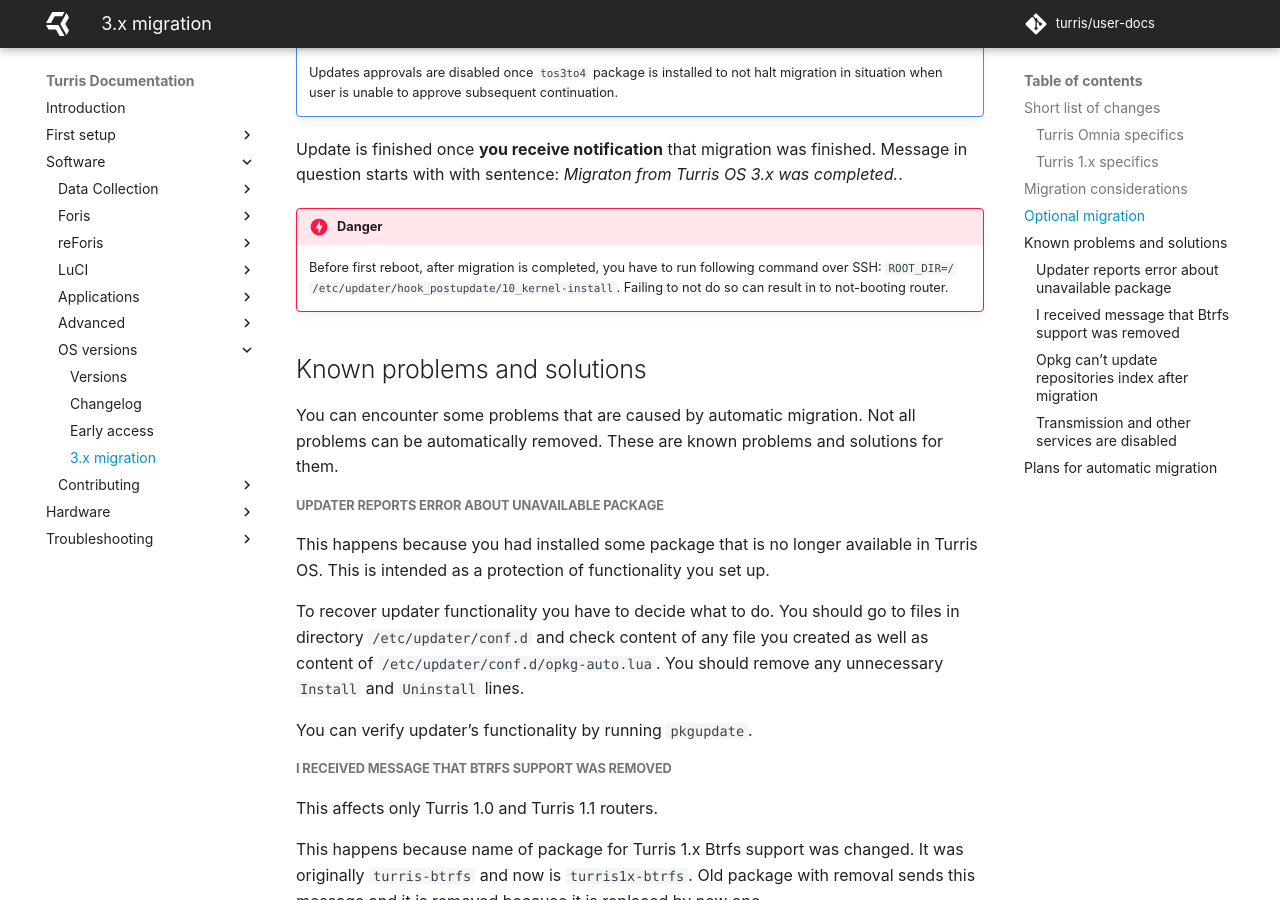
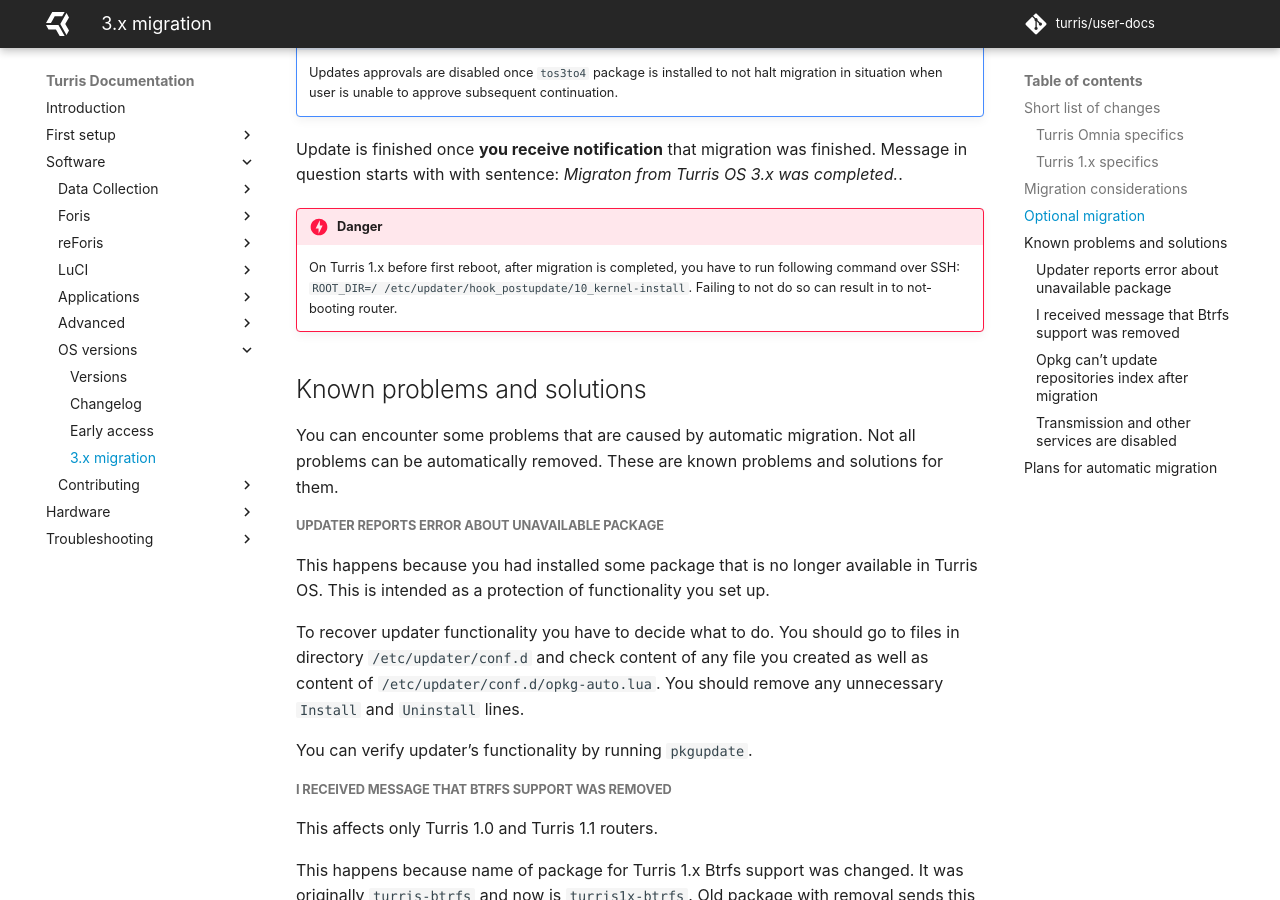
Before and after one commit to turris-cz/user-docs, an MkDocs documentation site: the page built from docs/geek/tos3-migration.md, in a window 1280 px wide and 900 px high, scrolled down 3528 px. Built offline with MkDocs 1.6.1 and Material for MkDocs 9.7.7, drawn with Linux system fonts in a browser that asks for light colours.

Commit message:
tos3-migration: note that kernel-install is just for Turris 1.x
Somehow this info is missing from that bubble. This applies only to
Turris 1.x as that is the only router that has dedicated boot partition.

```diff
--- a/docs/geek/tos3-migration.md
+++ b/docs/geek/tos3-migration.md
@@ -120,9 +120,10 @@
 completed._.
 
 !!! danger
-    Before first reboot, after migration is completed, you have to run following
-    command over SSH: `ROOT_DIR=/ /etc/updater/hook_postupdate/10_kernel-install`.
-    Failing to not do so can result in to not-booting router.
+    On Turris 1.x before first reboot, after migration is completed, you have to
+    run following command over SSH: `ROOT_DIR=/
+    /etc/updater/hook_postupdate/10_kernel-install`.  Failing to not do so can
+    result in to not-booting router.
 
 ## Known problems and solutions
 You can encounter some problems that are caused by automatic migration.  Not all
```
